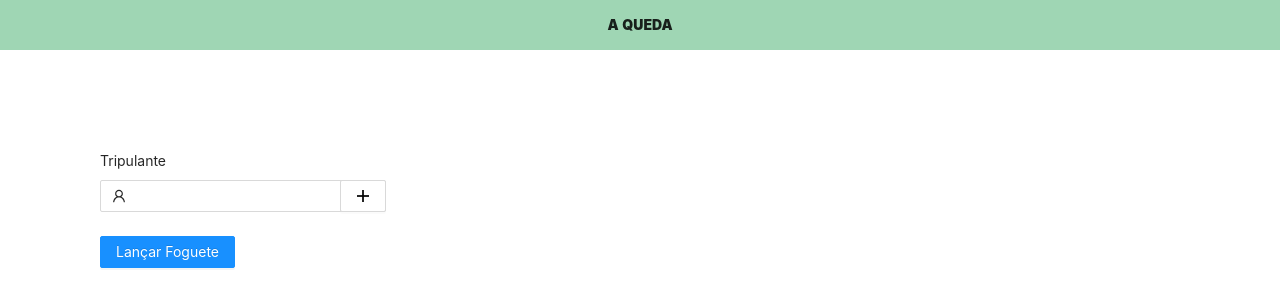
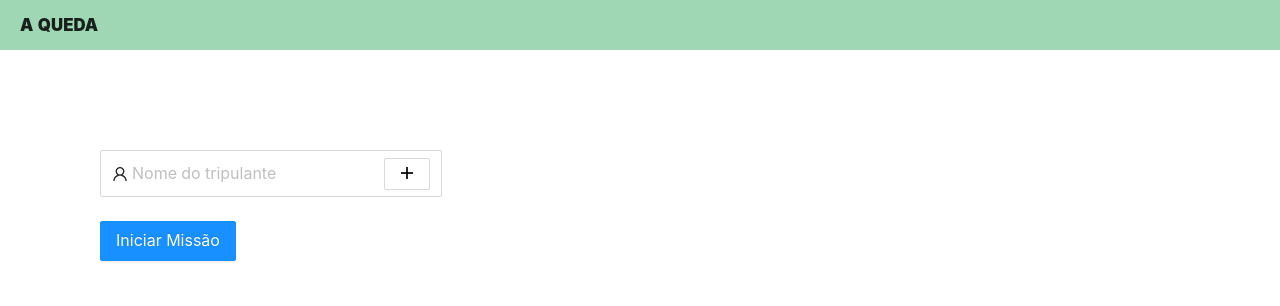
Before and after one commit to eberjoe/UDESC-OTES12-1, a Next.js app: page / in a window 1280 px wide. Shown: the top 306 px of the page. Built offline with nearby package versions, Linux system fonts and the light colour scheme.

Commit message:
Add state and context management to board astronauts

```diff
--- a/package.json
+++ b/package.json
@@ -17,9 +17,14 @@
     "styled-components": "^5.3.0"
   },
   "devDependencies": {
+    "@babel/core": "^7.14.3",
+    "@babel/preset-typescript": "^7.13.0",
     "@types/react": "^17.0.8",
+    "@types/styled-components": "^5.1.9",
     "@typescript-eslint/eslint-plugin": "^4.25.0",
     "@typescript-eslint/parser": "^4.25.0",
+    "babel-loader": "^8.2.2",
+    "babel-plugin-styled-components": "^1.12.0",
     "eslint": "^7.27.0",
     "eslint-config-prettier": "^8.3.0",
     "eslint-plugin-prettier": "^3.4.0",
--- a/src/components/Header/style.ts
+++ b/src/components/Header/style.ts
@@ -2,10 +2,12 @@ import styled from 'styled-components';
 
 export const Header = styled.div`
   display: flex;
-  justify-content: center;
+  justify-content: flex-start;
+  padding-left: 20px;
   align-items: center;
   background: #1946;
   height: 50px;
   width: 100%;
   font-weight: 900;
+  font-size: larger;
 `;
--- /dev/null
+++ b/src/models.ts
@@ -0,0 +1,22 @@
+export type CrewMember = {
+  name: string;
+  listOfPriorities?: MissionItem[];
+};
+
+enum MissionItem {
+  OXYGEN = 1,
+  WATER,
+  MAP,
+  FOOD,
+  TXRX,
+  ROPE,
+  EMERGENCY_KIT,
+  PARACHUTE,
+  LIFEBOAT,
+  BEACON,
+  FIREARM,
+  MILK,
+  HEATER,
+  COMPASS,
+  MATCHES
+}
--- a/src/pages/_app.tsx
+++ b/src/pages/_app.tsx
@@ -1,6 +1,8 @@
 import './app.css';
 import GlobalStyles from '../style/global';
 import Head from 'next/head';
+
+import CrewContextProvider from '../providers/crew';
 import { Header } from '../components/Header';
 
 function MyApp({ Component, pageProps }) {
@@ -11,7 +13,9 @@ function MyApp({ Component, pageProps }) {
       </Head>
       <GlobalStyles />
       <Header>A QUEDA</Header>
-      <Component {...pageProps} />
+      <CrewContextProvider>
+        <Component {...pageProps} />
+      </CrewContextProvider>
     </>
   );
 }
--- /dev/null
+++ b/src/pages/_document.tsx
@@ -0,0 +1,49 @@
+import Document, {
+  DocumentContext,
+  Head,
+  Html,
+  Main,
+  NextScript
+} from 'next/document';
+import React from 'react';
+import { ServerStyleSheet } from 'styled-components';
+
+export default class MyDocument extends Document {
+  static async getInitialProps(ctx: DocumentContext) {
+    const sheet = new ServerStyleSheet();
+    const originalRenderPage = ctx.renderPage;
+
+    try {
+      ctx.renderPage = () =>
+        originalRenderPage({
+          enhanceApp: (App) => (props) =>
+            sheet.collectStyles(<App {...props} />)
+        });
+
+      const initialProps = await Document.getInitialProps(ctx);
+      return {
+        ...initialProps,
+        styles: (
+          <>
+            {initialProps.styles}
+            {sheet.getStyleElement()}
+          </>
+        )
+      };
+    } finally {
+      sheet.seal();
+    }
+  }
+
+  render() {
+    return (
+      <Html lang="pt-BR">
+        <Head />
+        <body>
+          <Main />
+          <NextScript />
+        </body>
+      </Html>
+    );
+  }
+}
--- a/src/pages/index.tsx
+++ b/src/pages/index.tsx
@@ -1,30 +1,53 @@
-import { Form, Input, Button } from 'antd';
+import { useContext, useState } from 'react';
+import { Space, Input, Button, message } from 'antd';
 import { UserOutlined, PlusOutlined } from '@ant-design/icons';
 import { WorkAreaContainer } from '../components/WorkAreaContainer';
 
-const { Item } = Form;
+import { CrewContext } from '../providers/crew';
+import { CrewMember } from '../models';
 
 export default function Home() {
-  const [form] = Form.useForm();
+  const { crew, setCrew } = useContext(CrewContext);
+  const [name, setName] = useState('');
+
+  const addCrewMember = () => {
+    if (!crew.filter((member) => member.name === name).length) {
+      setCrew([...crew, { name }]);
+      message.success(`${name} embarcou`);
+    } else {
+      message.error(`${name} já está a bordo`);
+    }
+    setName('');
+  };
+
   return (
     <WorkAreaContainer>
-      <Form layout="vertical" form={form}>
-        <Item name="crew" label="Tripulante">
+      <Space size="large" direction="vertical">
         <Input
+          size="large"
+          placeholder="Nome do tripulante"
+          onPressEnter={addCrewMember}
+          value={name}
+          onChange={(e) => setName(e.currentTarget.value)}
           prefix={<UserOutlined />}
           suffix={
-              <Button style={{ margin: -12 }}>
+            <Button onClick={addCrewMember}>
               <PlusOutlined />
             </Button>
           }
         />
-        </Item>
-        <Item>
-          <Button type="primary" htmlType="submit">
-            Lançar Foguete
+        <Button size="large" type="primary" htmlType="submit">
+          Iniciar Missão
         </Button>
-        </Item>
-      </Form>
+      </Space>
+      <Space size="small" direction="vertical">
+        {crew &&
+          crew.map((member: CrewMember) => (
+            <p style={{ marginLeft: 20, fontWeight: 600 }} key={member.name}>
+              {member.name}
+            </p>
+          ))}
+      </Space>
     </WorkAreaContainer>
   );
 }
--- /dev/null
+++ b/src/providers/crew.tsx
@@ -0,0 +1,21 @@
+import { createContext, Dispatch, SetStateAction, useState } from 'react';
+
+import { CrewMember } from '../models';
+
+export const CrewContext =
+  createContext<{
+    crew: CrewMember[];
+    setCrew: Dispatch<SetStateAction<CrewMember[]>>;
+  }>(null);
+
+const CrewContextProvider = (props) => {
+  const [crew, setCrew] = useState<CrewMember[]>([]);
+
+  return (
+    <CrewContext.Provider value={{ crew: crew, setCrew: setCrew }}>
+      {props.children}
+    </CrewContext.Provider>
+  );
+};
+
+export default CrewContextProvider;
```
Also changed, not shown: .babelrc (added), 1 other file (tests, documents, lock files or other folders). Lines whose indentation alone changed are shown as unchanged.
